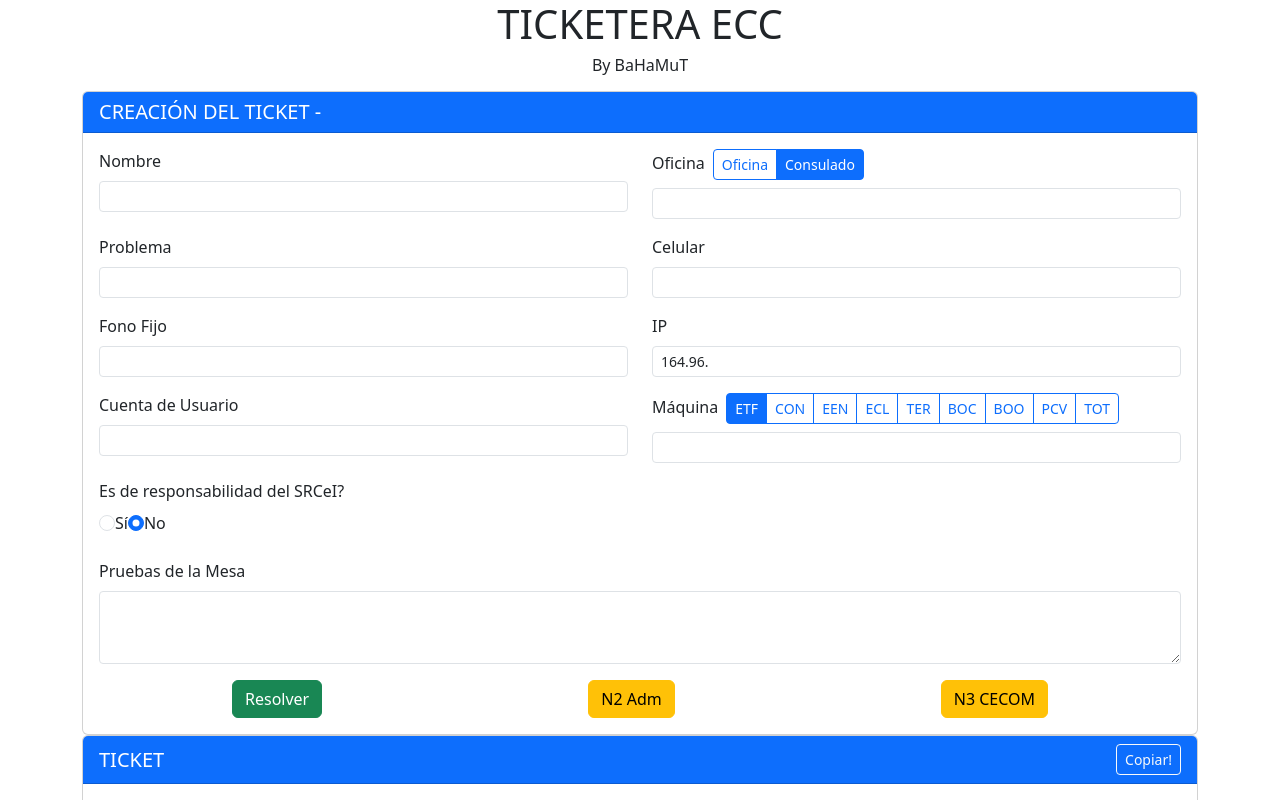
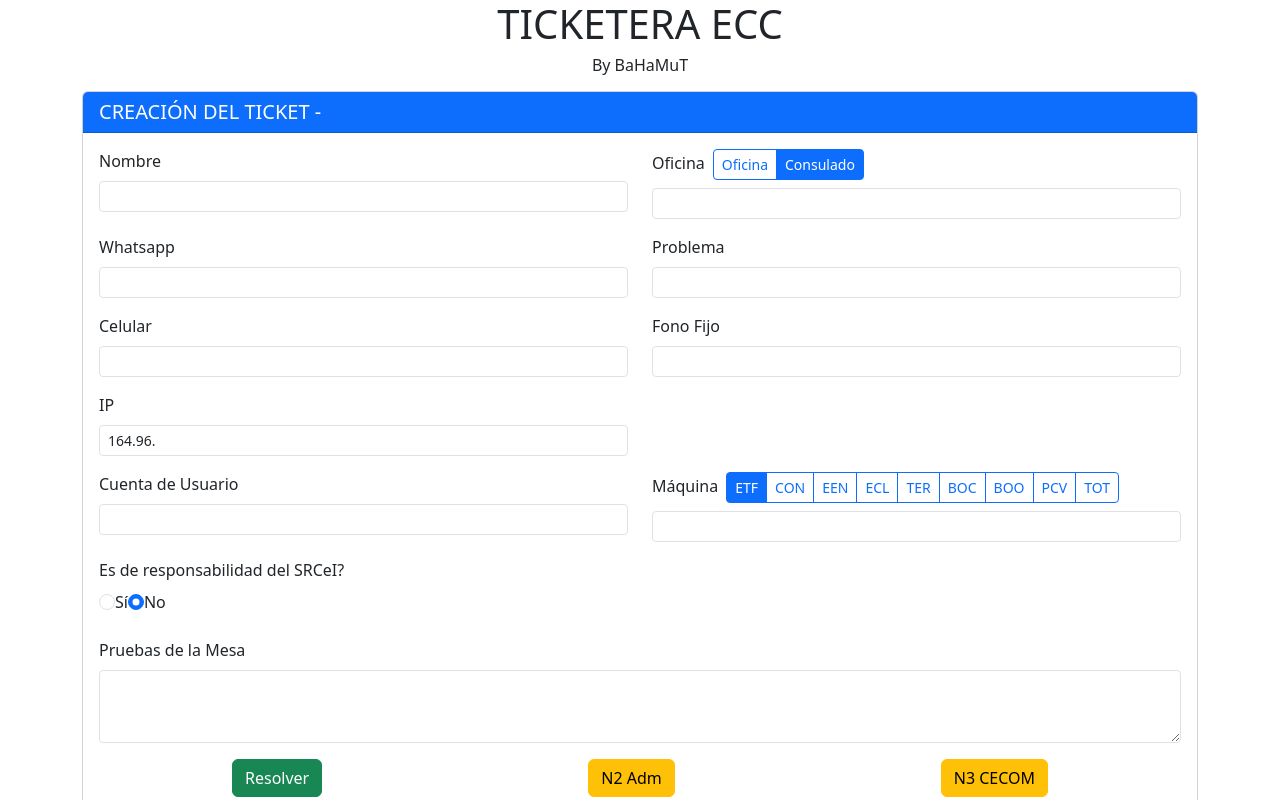
Before and after one commit to BaHaMuT11/ticketera-ecc, a React (Vite) app: page /baha-ticket in a window 1280 px wide. Both pictures are taken after a click on the label "Consulado". Shown: the top 800 px of the page. Built offline with nearby package versions, Linux system fonts and the light colour scheme.

Commit message:
Se gestiona adición y procesamiento de campo WHATSAPP para consulados

```diff
--- a/src/components/TicketForm.jsx
+++ b/src/components/TicketForm.jsx
@@ -30,6 +30,9 @@ const TicketForm = () => {
         sb.appendLine("NOMBRE: " + formTransform(formTicket.nombre));
         sb.appendLine("FONO FIJO: " + formTransform(formTicket.fonoFijo));
         sb.appendLine("CELULAR: " + formTransform(formTicket.celular));
+        if (formTransform(formTicket.tipoOficina) !== "OFICINA") {
+            sb.appendLine("WHATSAPP: " + formTransform(formTicket.whatsapp));
+        }
         sb.appendLine("OFICINA: " + (
               formTransform(formTicket.tipoOficina) === "OFICINA"  ? "SRCEI "
             + formTransform(formTicket.oficina) : "CONSULADO " + formTransform(formTicket.oficina)));
@@ -105,6 +108,17 @@ const TicketForm = () => {
                                            required/>
                                 </div>
 
+                                {
+                                    ticketFormData.tipoOficina !== "OFICINA" &&
+                                    (
+                                        <div className="col-md-6 mb-3">
+                                            <label htmlFor="whatsapp" className="form-label">Whatsapp</label>
+                                            <input type="text" className="form-control form-control-sm" id="whatsapp"
+                                                   name="whatsapp" value={ticketFormData.whatsapp} onChange={handleChange}
+                                                   />
+                                        </div>
+                                    )
+                                }
                                 <div className="col-md-6 mb-3">
                                     <label htmlFor="problema" className="form-label">Problema</label>
                                     <input type="text" className="form-control form-control-sm" id="problema"
--- a/src/context/TicketProvider.jsx
+++ b/src/context/TicketProvider.jsx
@@ -10,6 +10,7 @@ export const TicketProvider = ({ children }) => {
         nombre: "",
         tipoOficina: "OFICINA",
         oficina: "",
+        whatsapp: "",
         problema: "",
         celular: "",
         fonoFijo: "",
@@ -21,10 +22,12 @@ export const TicketProvider = ({ children }) => {
         pruebasMesa: ""
     });
     const [ticket, setTicket] = useState("")
+    const [derivacion, setDerivacion] = useState("")
     return (
         <TicketContext.Provider value={{
             ticketFormData, setTicketFormData,
-            ticket, setTicket}}>
+            ticket, setTicket,
+            derivacion, setDerivacion}}>
 
             {children}
         </TicketContext.Provider>
```
